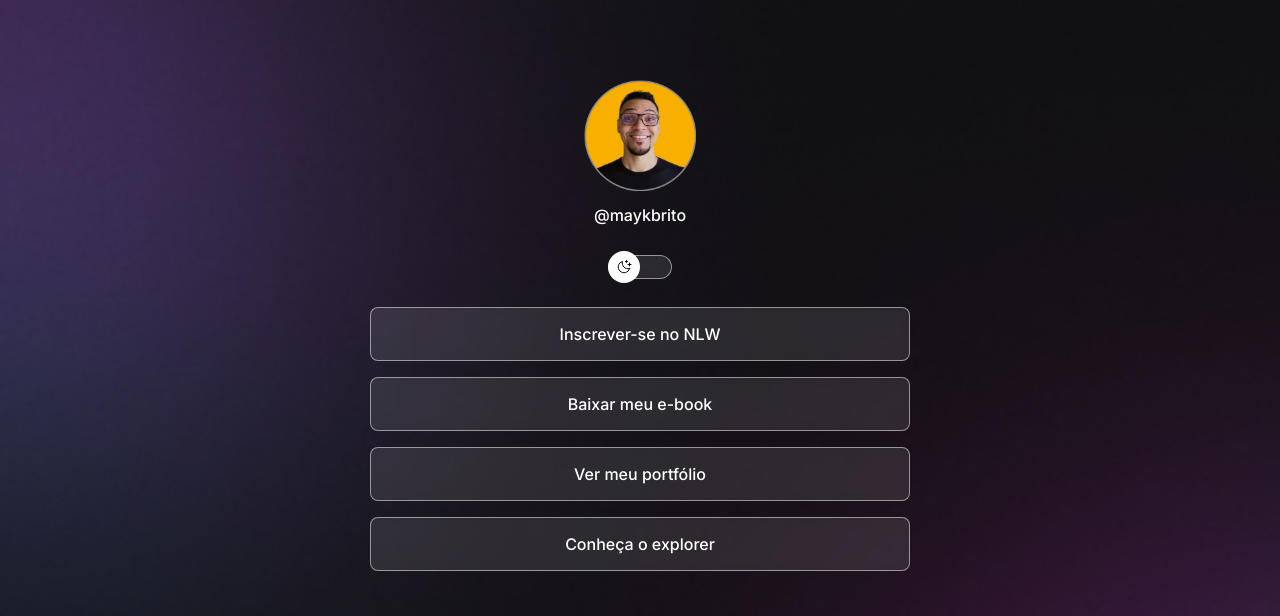
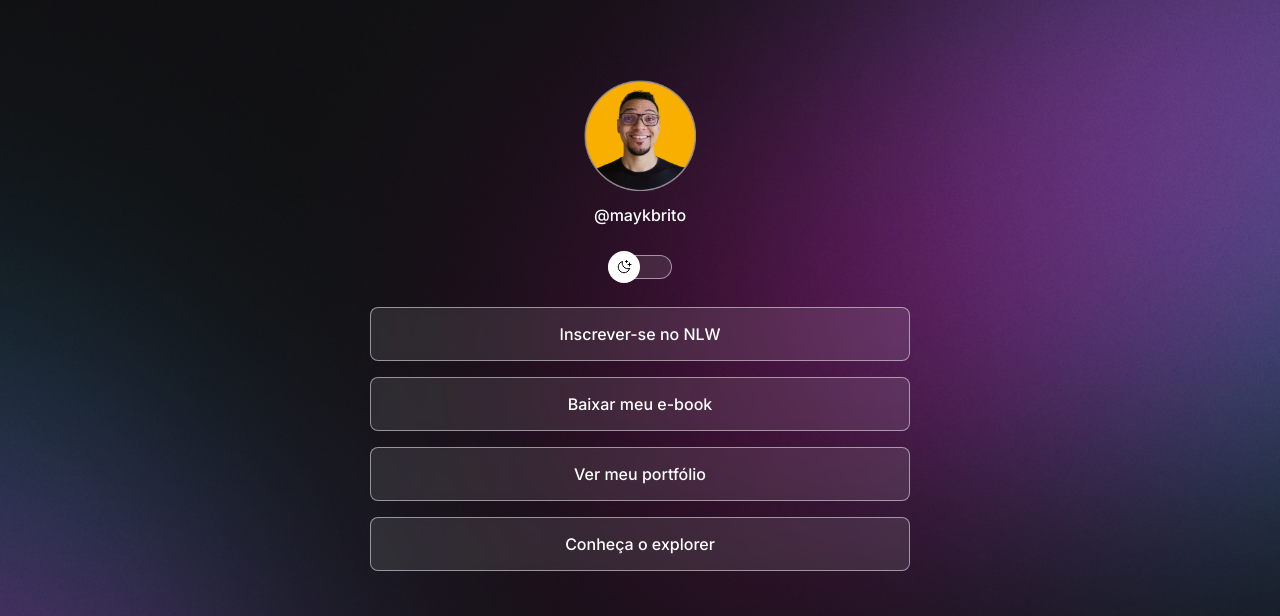
Before and after one commit to gabrielvieiratech/projeto_rocketseat, a plain HTML site: page index.html in a window 1280 px wide. Shown: the top 616 px of the page. Drawn offline with nearby package versions, Linux system fonts and the light colour scheme.

Commit message:
change background based on media queries

```diff
--- a/style.css
+++ b/style.css
@@ -26,6 +26,7 @@
 
 body {
   background: var(--bg-url) no-repeat top center/cover;
+  height: 100vh;
 }
 
 body * {
@@ -155,3 +156,14 @@ footer {
   text-align: center;
   font-size: 14px;
 }
+
+/* media queries */
+@media (min-width: 700px) {
+  body {
+      --bg-url:url('./assets/bg-desktop.jpg');
+  }
+
+  .light {
+      --bg-url:url('./assets/bg-desktop-light.jpg');
+  }
+}
```
